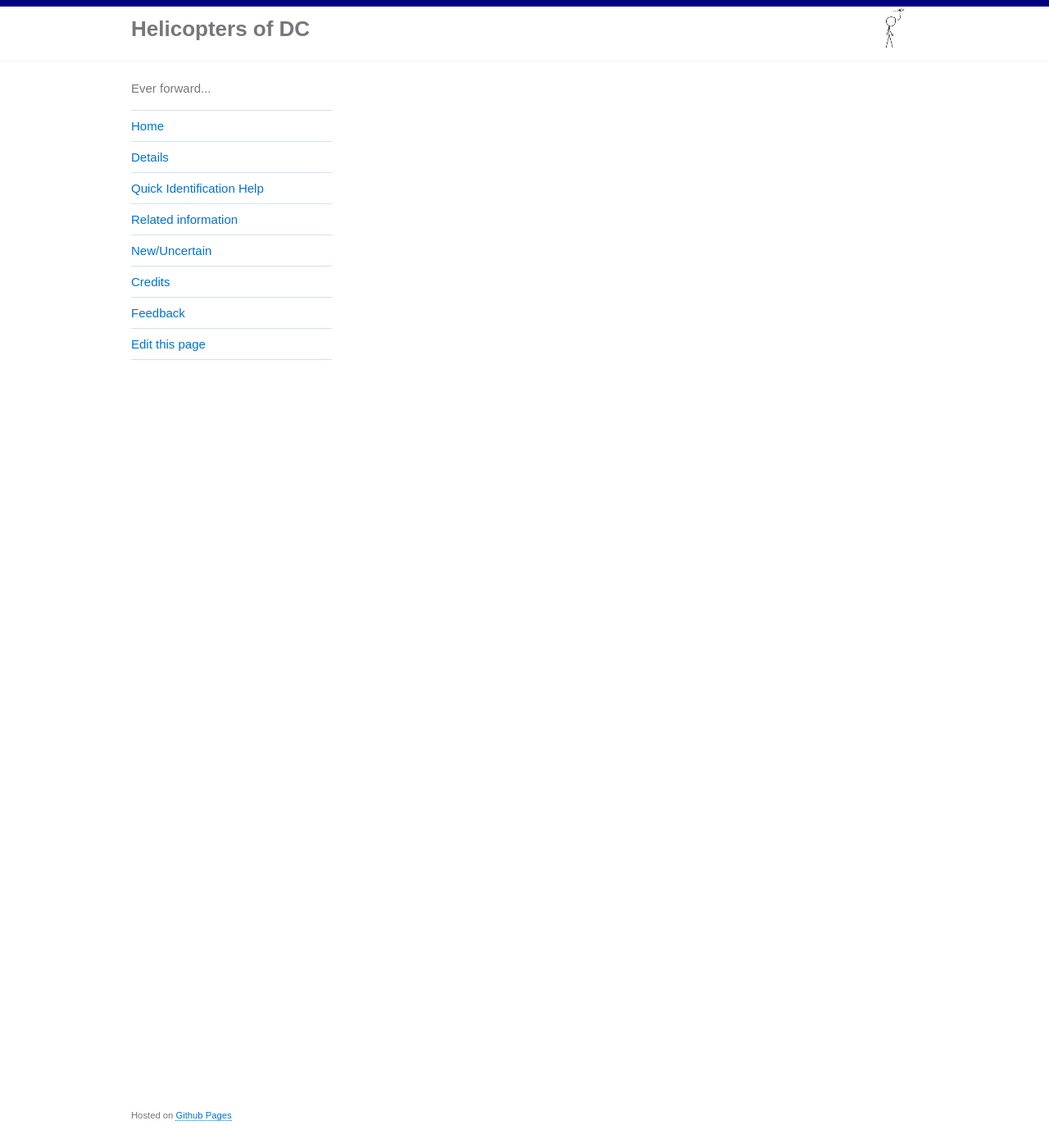
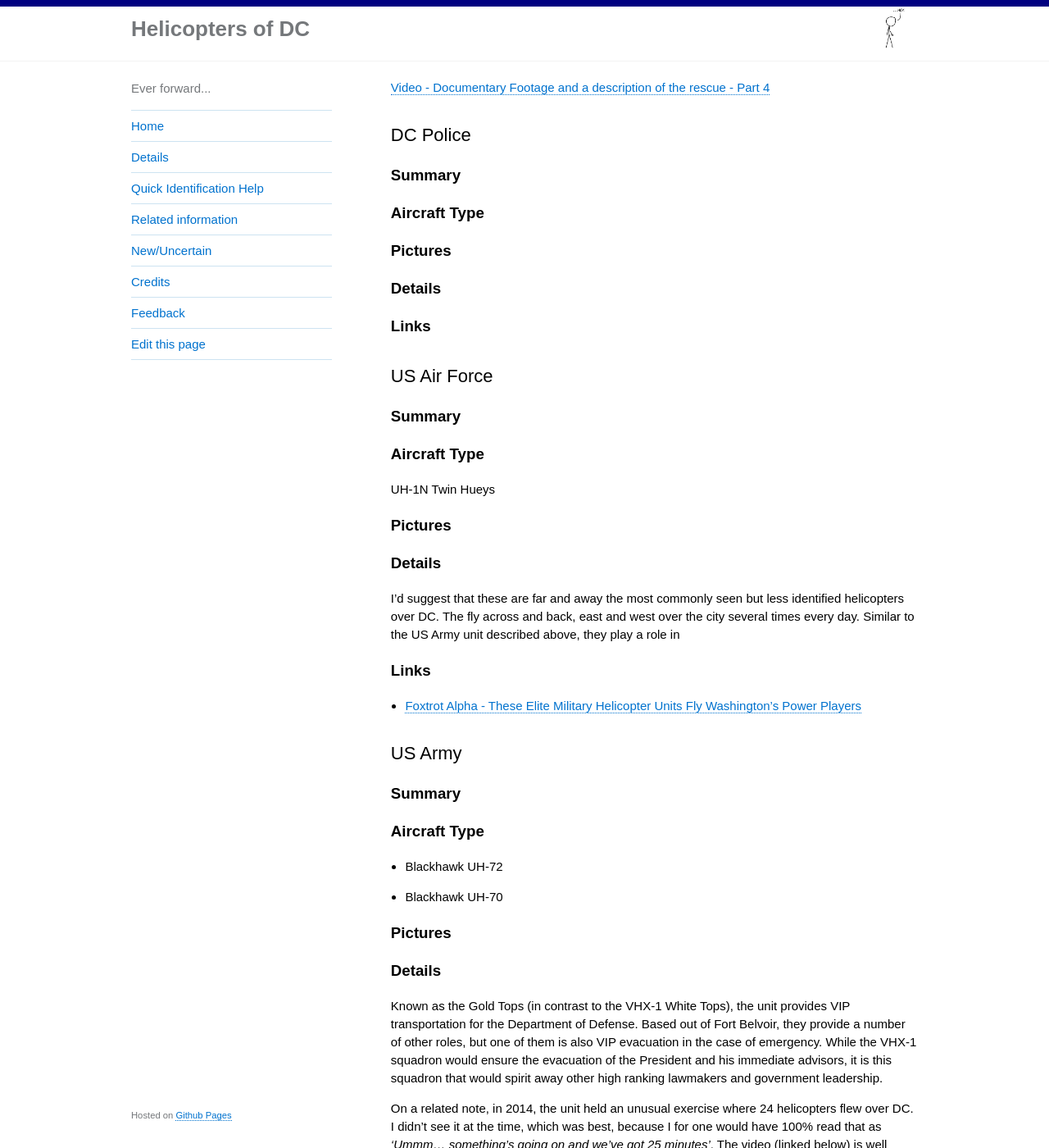
Before and after one commit to gbinal/dc-helicopters, a Jekyll site: the page built from pages/details.md, in a window 1280 px wide and 1400 px high, scrolled down 2548 px. Shown: the whole window at 82% size. Built offline with Jekyll 4.4.1, drawn with Linux system fonts in a browser that asks for light colours; some of the changed text lies outside the part shown.

Commit message:
adding a bunch of details

```diff
--- a/pages/details.md
+++ b/pages/details.md
@@ -8,21 +8,38 @@ _[Under Construction]_
 
 
 
-### HMX-1
+## HMX-1
 
-Type:
-Picture:
+### Summary
+
+### Aircraft Type
+
+### Pictures
+
+### Details
+
+### Links
+
+
+### Videos
+
+
 
 Let's start with the most famous helicopter over DC - Marine One.
 
 First, one often missed nuance - Marine One is the callsign used by any USMC aircraft that the President is on.  It's often associated though with one of the helicopters from the HMX-1 squadron
 
 
-Trivia:
+Trivia
+
 * You'll often see these aircraft flying in twos or threes.  This is to provide decoys for the helicopter that the President is on.  On overseas trips with heightened threat concerns, you'll even see them in groups of four or five for this purpose.
 * The HMX-1 squadron is primarily composed of helicopters but also includes a set of V-22 Ospreys.
 
-DC Behavior:
+Where to sight them:
+*
+
+
+https://en.wikipedia.org/wiki/Joint_Base_Anacostia%E2%80%93Bolling
 
 
 Base:
@@ -34,12 +51,149 @@ Identification Tips:
 
 
 
-Further Reading:
-* https://en.wikipedia.org/wiki/Marine_One.
+### Further Reading
+* https://en.wikipedia.org/wiki/Marine_One
+* https://en.wikipedia.org/wiki/HMX-1
 
-Videos:
-*
 
+
+
+## Coast Guard
+
+### Summary
+
+A set of armed Coast Guard helicopters play a role in the air defense of Washington, DC.  If a small, private airplane comes too close, this is what is sent up to identify, make contact, and if necessary shoot it down.
+
+### Aircraft Type
+
+### Pictures
+
+### Details
+
+Washington, DC has a multi-layered air defense system.  This includes (but I'm sure isn't limited to):
+* A number of [short range missile launchers](https://en.wikipedia.org/wiki/AN/TWQ-1_Avenger) (located at the [White House](https://cryptome.org/eyeball/wh-missile/wh-missile.htm), [Navy Yard](http://cryptome.org/eyeball/wny-mb/wny-mb.htm), [Joint Base Bolling](http://cryptome.org/eyeball/hmx1-anti-missile/hmx1-anti-missile.htm), and [Andrews Air Force Base](http://cryptome.org/eyeball/af1-anti-missile/af1-anti-missile.htm)).
+* Medium range surface-to-air missiles located farther out (for instance, at [Fort Belvoir](http://cryptome.org/eyeball/belvoir-mb/belvoir-mb.htm) and [along Clara Barton Parkway](http://cryptome.org/eyeball/carderock/carderock-mb.htm).
+* F-16s from the Washington, DC Air National Guard that remain on standby at Andrews Air Force Base in case they need to be scrambled to respond to a threat.
+
+
+
+
+https://foxtrotalpha.jalopnik.com/americas-capitol-is-guarded-by-norwegian-surface-to-ai-1556894733
+
+
+
+### Links
+* [Wikipedia - Eurocopter HH-65 Dolphin](https://en.wikipedia.org/wiki/Eurocopter_HH-65_Dolphin)
+* []()
+
+
+Video - https://www.youtube.com/watch?v=_KHPEfmJtOg
+
+
+
+
+
+
+## US Park Police Aviation Unit
+
+### Summary
+
+The US Park Police has jurisdiction over many parts of DC and provide
+
+### Aircraft Type
+
+* [Bell 412EP](https://en.wikipedia.org/wiki/Bell_412)
+
+### Pictures
+
+### Details
+
+
+The unit flies out of a heliport in Anacostia Park known as the Eagle's Nest ([map](https://goo.gl/maps/Pg64vj1kg552))
+
+
+
+
+
+This unit has participated in numerous rescue and law enforcement encounters, but perhaps one of the most dramatic was in the aftermath of the [1982 crash of Air Florida Flight 90](https://en.wikipedia.org/wiki/Air_Florida_Flight_90). The passenger airplane stalled and crashed shortly after takeoff from the National Airport, landing moments later in the frozen Potomac River.  A confluence of tragic coincidences resulted a Park Police helicopter and nearby motorists being the source of rescue for the five survivors of the crash.
+
+
+
+
+
+### Links
+* [Wikipedia - United States Park Police: Aviation](https://en.wikipedia.org/wiki/United_States_Park_Police#Aviation)
+[ - Part 3](https://youtu.be/EIb8wfXGngA?t=102)
+
+4:55
+
+[Video - Documentary Footage and a description of the rescue - Part 4](https://www.youtube.com/watch?v=I5nTuEzMpzo)
+
+
+
+
+
+
+## DC Police
+
+### Summary
+
+### Aircraft Type
+
+### Pictures
+
+### Details
+
+### Links
+
+
+
+
+## US Air Force
+
+### Summary
+
+### Aircraft Type
+UH-1N Twin Hueys
+
+### Pictures
+
+### Details
+
+I'd suggest that these are far and away the most commonly seen but less identified helicopters over DC. The fly across and back, east and west over the city several times every day.  Similar to the US Army unit described above, they play a role in
+
+### Links
+* [Foxtrot Alpha - These Elite Military Helicopter Units Fly Washington's Power Players](https://foxtrotalpha.jalopnik.com/these-elite-military-helicopter-units-fly-washingtons-p-1704260996)
+
+
+
+
+
+## US Army
+
+### Summary
+
+### Aircraft Type
+* Blackhawk UH-72
+* Blackhawk UH-70
+
+### Pictures
+
+### Details
+
+Known as the Gold Tops (in contrast to the VHX-1 White Tops), the unit provides VIP transportation for the Department of Defense.  Based out of Fort Belvoir, they provide a number of other roles, but one of them is also VIP evacuation in the case of emergency.  While the VHX-1 squadron would ensure the evacuation of the President and his immediate advisors, it is this squadron that would spirit away other high ranking lawmakers and government leadership.
+
+On a related note, in 2014, the unit held an unusual exercise where 24 helicopters flew over DC.  I didn't see it at the time, which was best, because I for one would have 100% read that as _'Ummm...  something's going on and we've got 25 minutes'_.  The video (linked below) is well worth a watch.
+
+These helicopters are not as common in the skies over DC, but are still a somewhat regular sight flying over the rivers and to and from the Pentagon.
+
+
+### Links
+* [Foxtrot Alpha - These Elite Military Helicopter Units Fly Washington's Power Players](https://foxtrotalpha.jalopnik.com/these-elite-military-helicopter-units-fly-washingtons-p-1704260996)
+* [GlobalSecurity.com - 12th Aviation Battalion](https://www.globalsecurity.org/military/agency/army/12avn-bn.htm)
+* [Video](https://www.youtube.com/watch?v=8-UjBp5kg-c) and [Press Release](https://www.army.mil/article/127767/davison_army_airfield_hosts_mass_helicopter_exercise) about the 2014 Exercise
+
+### Videos
 
 
 -------------------------
@@ -47,6 +201,19 @@ Videos:
 USAF 1st Helicopter Squadron, Joint Base Andrews, MD
 
 
+
+
+Park Police
+ - Flight 90 Rescue
+ - https://en.wikipedia.org/wiki/United_States_Park_Police
+ https://en.wikipedia.org/wiki/United_States_Park_Police#Aviation
+
+Coast Guard
+- https://cgaviationhistory.org/2006-coast-guard-assumes-national-capital-rotary-wing-air-intercept-mission/
+
+DC Police
+- https://mpdc.dc.gov/page/air-support-unit-falcon
+
 https://www.buzzfeed.com/marcambinder/secret-armies-an-exclusive-look-at-10-secret-us
 
 https://foxtrotalpha.jalopnik.com/these-elite-military-helicopter-units-fly-washingtons-p-1704260996
```
